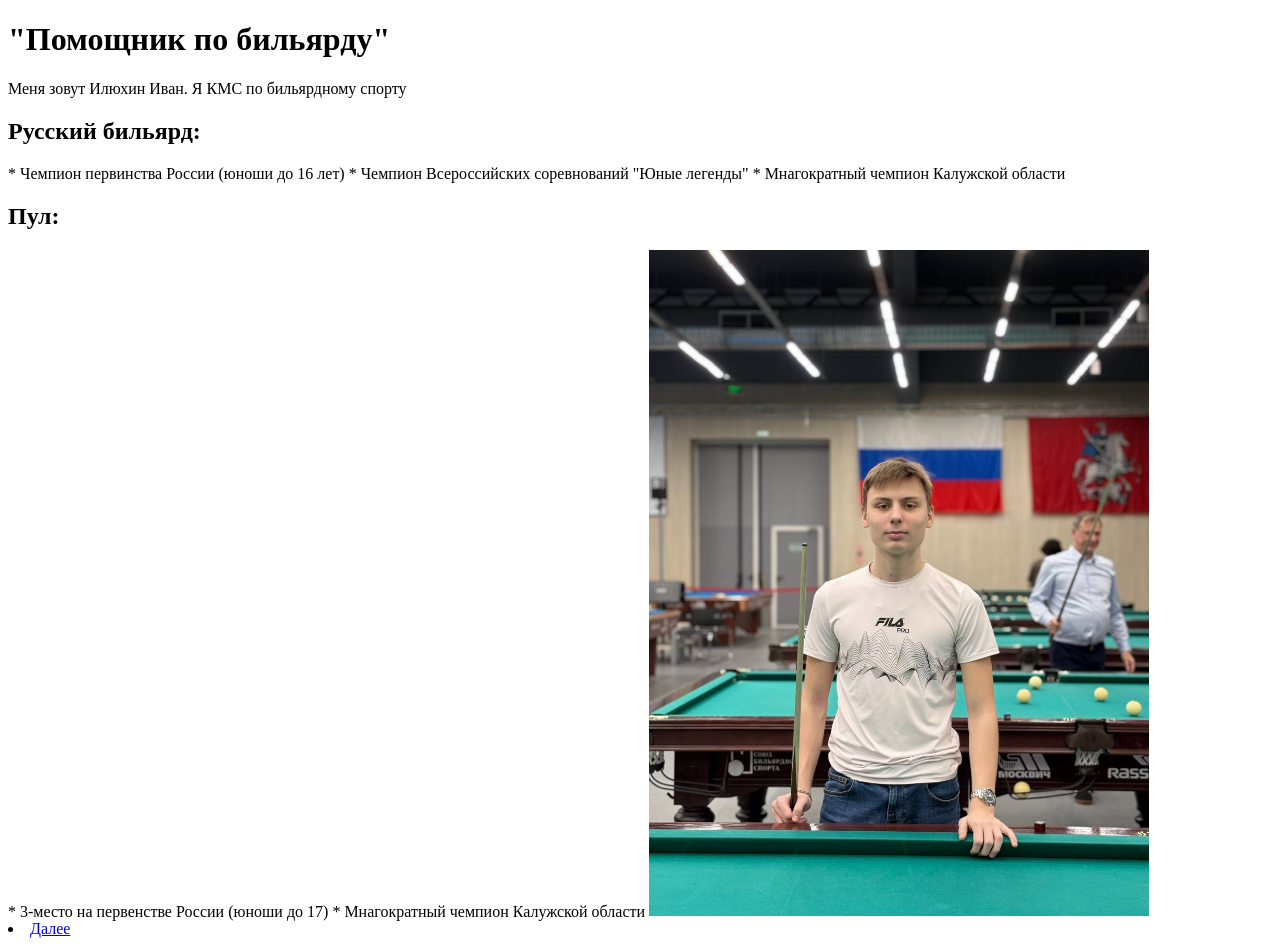
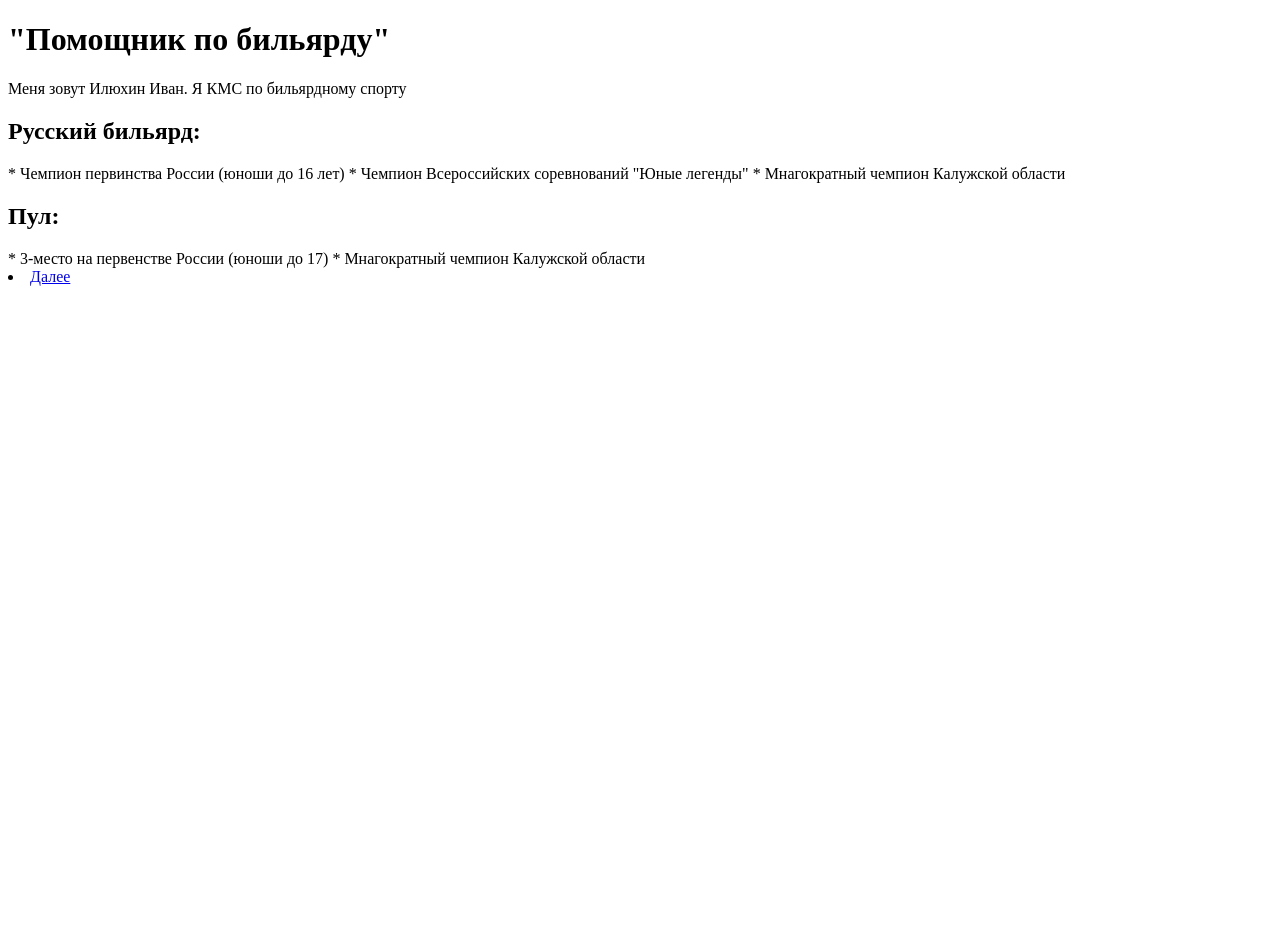
Before and after one commit to student25003/-, a plain HTML site: page index.html in a window 1280 px wide. After the commit the page ends 800 px from the top, so only its background shows below. Drawn offline with Linux system fonts and the light colour scheme.

Commit message:
Update index.html

```diff
--- a/index.html
+++ b/index.html
@@ -16,6 +16,5 @@
   <h2>Пул: </h2>
   <p1>* 3-место на первенстве России (юноши до 17)</p1>
   <p1>* Мнагократный чемпион Калужской области</p1>
-<img src="https://github.com/student25003/-/blob/main/image.jpeg.jpg" width="500">
   <li><a href="about.html">Далее</a></li>
 </html>
```
